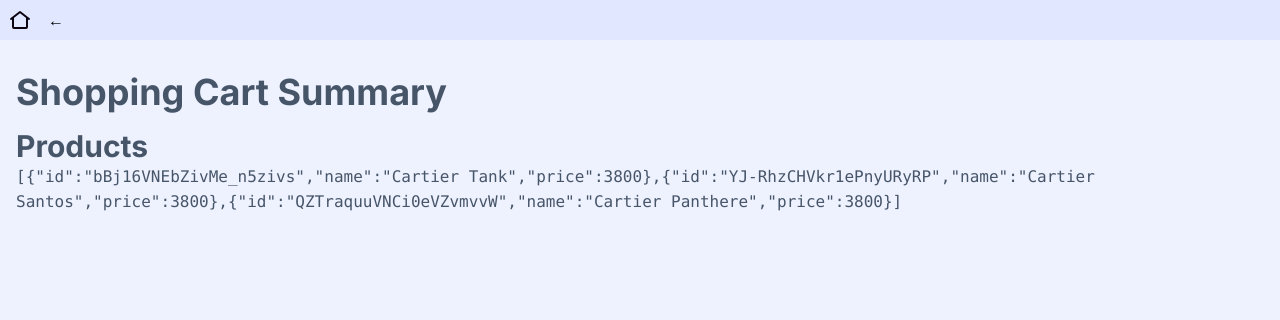
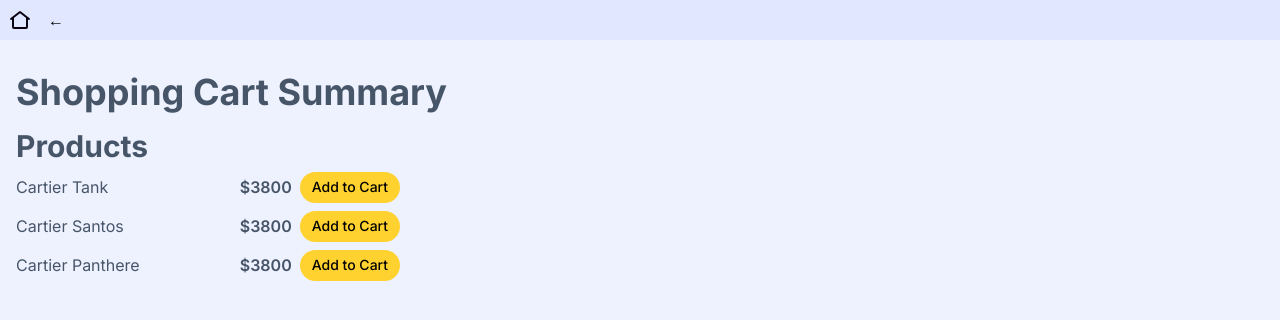
Before and after one commit to emanuelefavero/frontend-problems, a Next.js app in the folder react/: page /shopping-cart-summary in a window 1280 px wide. Shown: the top 320 px of the page. Built offline with nearby package versions, Linux system fonts and the light colour scheme.

Commit message:
feat: add Products frontend

```diff
--- a/react/app/shopping-cart-summary/components/Products.tsx
+++ b/react/app/shopping-cart-summary/components/Products.tsx
@@ -9,8 +9,24 @@
 export default function Component({ products }: Props) {
   return (
     <>
-      <h2 className='text-3xl font-bold'>Products</h2>
-      <code>{JSON.stringify(products)}</code>
+      <h2 className='mb-2 text-3xl font-bold'>Products</h2>
+
+      <ul className='flex flex-col gap-2'>
+        {products.map((product: Product) => (
+          <li
+            key={product.id}
+            className='flex max-w-sm items-center justify-between'
+          >
+            <div>{product.name}</div>
+            <div className='flex items-center gap-2'>
+              <div className='font-semibold'>${product.price}</div>
+              <button className='bg-amber-300 text-sm font-medium text-black hover:bg-amber-200'>
+                Add to Cart
+              </button>
+            </div>
+          </li>
+        ))}
+      </ul>
     </>
   )
 }
```
